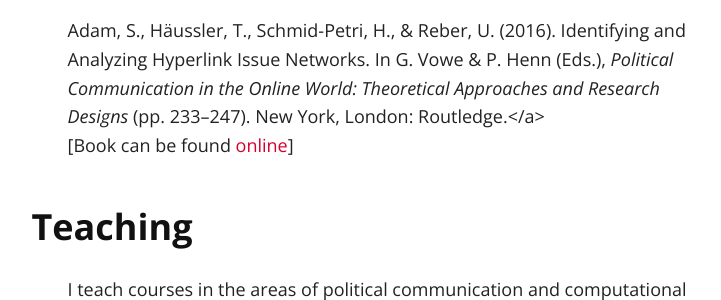
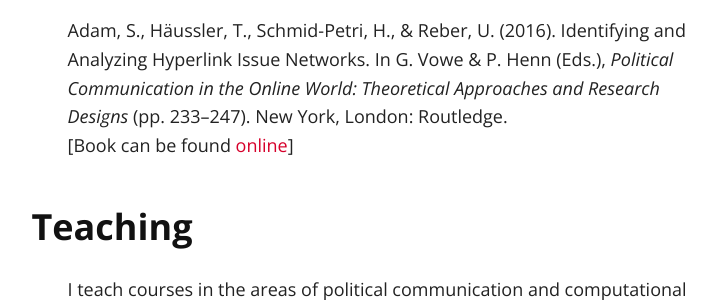
Before and after one commit to ureber/ureber.github.io, a Jekyll site: the page built from index.md, in a window 1280 px wide and 900 px high, scrolled down 4089 px. Shown: the part 156-456 px from the top of the window, without its empty margins (260-981 px from the left). Built offline with Jekyll 4.4.1, drawn with Linux system fonts in a browser that asks for light colours; nearby versions of some CDN libraries; our own code applies the rules of GitHub Pages for plain Markdown files.

Commit message:
Small correction

```diff
--- a/index.md
+++ b/index.md
@@ -54,7 +54,7 @@ Häussler, T., Adam, S., Schmid-Petri, H., & Reber, U. (2017). How political con
 Häussler, T., Schmid-Petri, H., Adam, S., Reber, U., & Arlt, D. (2016). The climate of debate: How institutional factors shape legislative discourses on climate change. _Studies in Communication Sciences 16_, 94-102. doi: <a href="https://doi.org/10.1016/j.scoms.2016.04.002" target="_blank">10.1016/j.scoms.2016.04.002</a><br>
 \[Manuscript on <a href="https://boris.unibe.ch/112839/" target="_blank">BORIS</a> open repository\]
 
-Adam, S., Häussler, T., Schmid-Petri, H., & Reber, U. (2016). Identifying and Analyzing Hyperlink Issue Networks. In G. Vowe & P. Henn (Eds.), _Political Communication in the Online World: Theoretical Approaches and Research Designs_ (pp. 233–247). New York, London: Routledge.</a><br>
+Adam, S., Häussler, T., Schmid-Petri, H., & Reber, U. (2016). Identifying and Analyzing Hyperlink Issue Networks. In G. Vowe & P. Henn (Eds.), _Political Communication in the Online World: Theoretical Approaches and Research Designs_ (pp. 233–247). New York, London: Routledge.<br>
 \[Book can be found <a href="http://ndl.ethernet.edu.et/bitstream/123456789/48695/1/40.pdf#page=250" target="_blank">online</a>\]
 
 ### <a name="teaching"></a>Teaching
```
